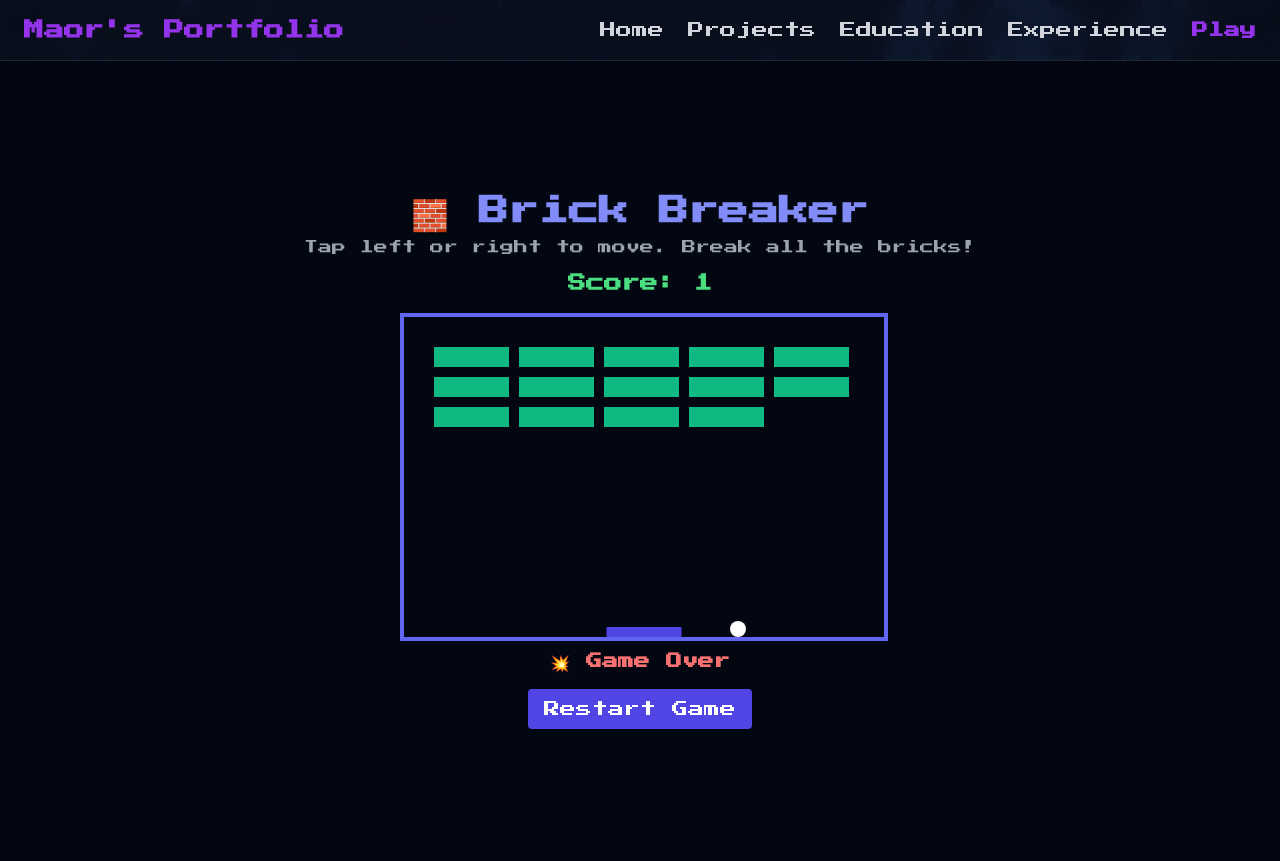
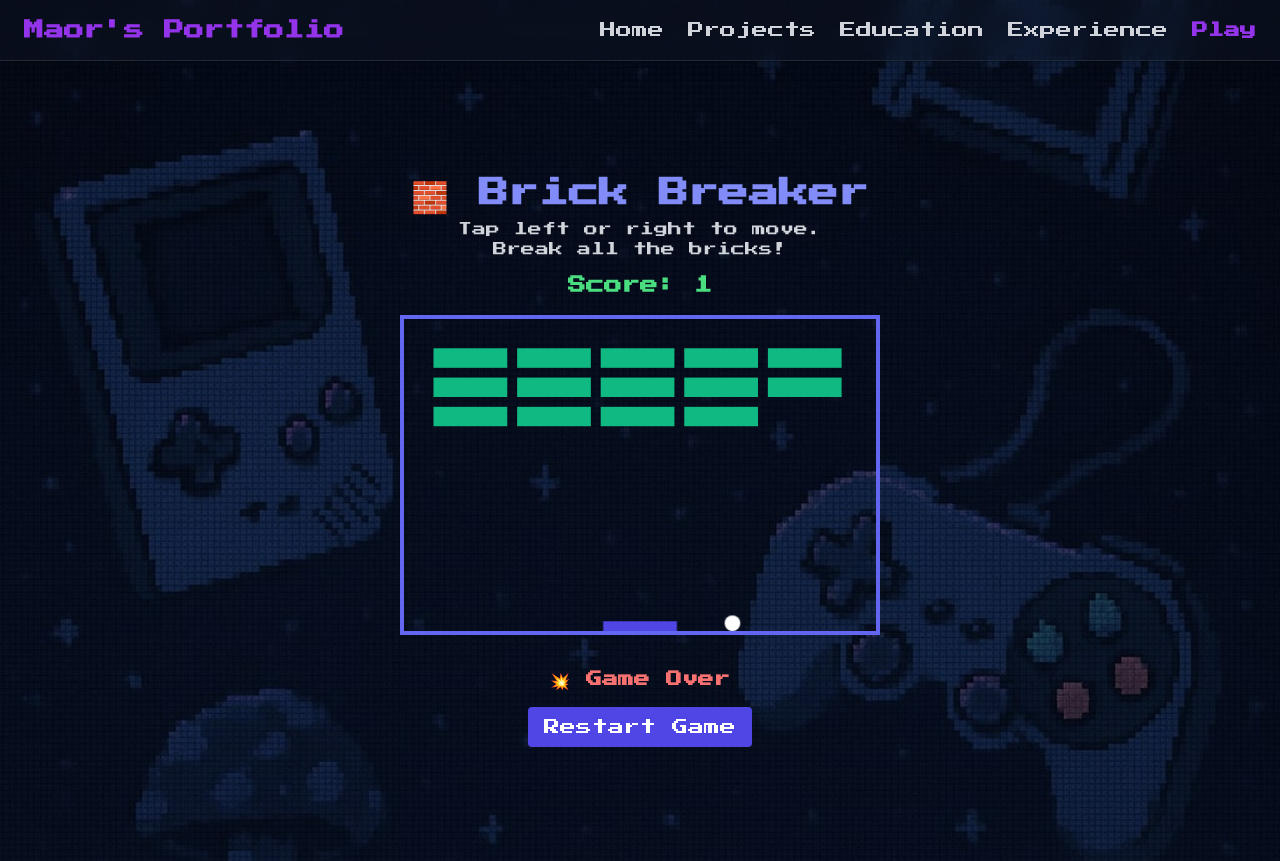
Before and after one commit to MaorMan1/my-portfolio, a React (Vite) app in the folder frontend/: page /play in a window 1280 px wide. Built offline with nearby package versions, Linux system fonts and the light colour scheme.

Commit message:
play page

```diff
--- a/frontend/src/pages/Play.tsx
+++ b/frontend/src/pages/Play.tsx
@@ -10,7 +10,6 @@ function Play() {
     const canvas = canvasRef.current!
     const ctx = canvas.getContext('2d')!
 
-    // Make canvas full width while maintaining 3:2 aspect ratio
     const resizeCanvas = () => {
       const scale = Math.min(window.innerWidth / 480, 1)
       canvas.style.transform = `scale(${scale})`
@@ -192,20 +191,20 @@ function Play() {
   }, [restartTrigger])
 
   return (
-    <div className="min-h-screen flex flex-col items-center justify-center bg-gray-950 text-white px-4 py-8">
+    <div className="min-h-screen flex flex-col items-center justify-center text-white px-4 py-8">
       <h1 className="text-3xl font-bold mb-2 text-indigo-400">🧱 Brick Breaker</h1>
-      <p className="text-sm text-gray-400 mb-3 text-center">
+      <p className="text-sm text-gray-300 mb-3 text-center max-w-sm">
         Tap left or right to move. Break all the bricks!
       </p>
 
       <div className="mb-4 text-lg font-semibold text-green-400">Score: {score}</div>
 
-      <div className="relative w-[480px] h-[320px] max-w-full">
+      <div className="w-full max-w-[480px] aspect-[3/2] mb-4 relative">
         <canvas
           ref={canvasRef}
           width={480}
           height={320}
-          className="absolute left-0 top-0 border-4 border-indigo-500"
+          className="absolute left-0 top-0 w-full h-full border-4 border-indigo-500"
         />
       </div>
 
```
